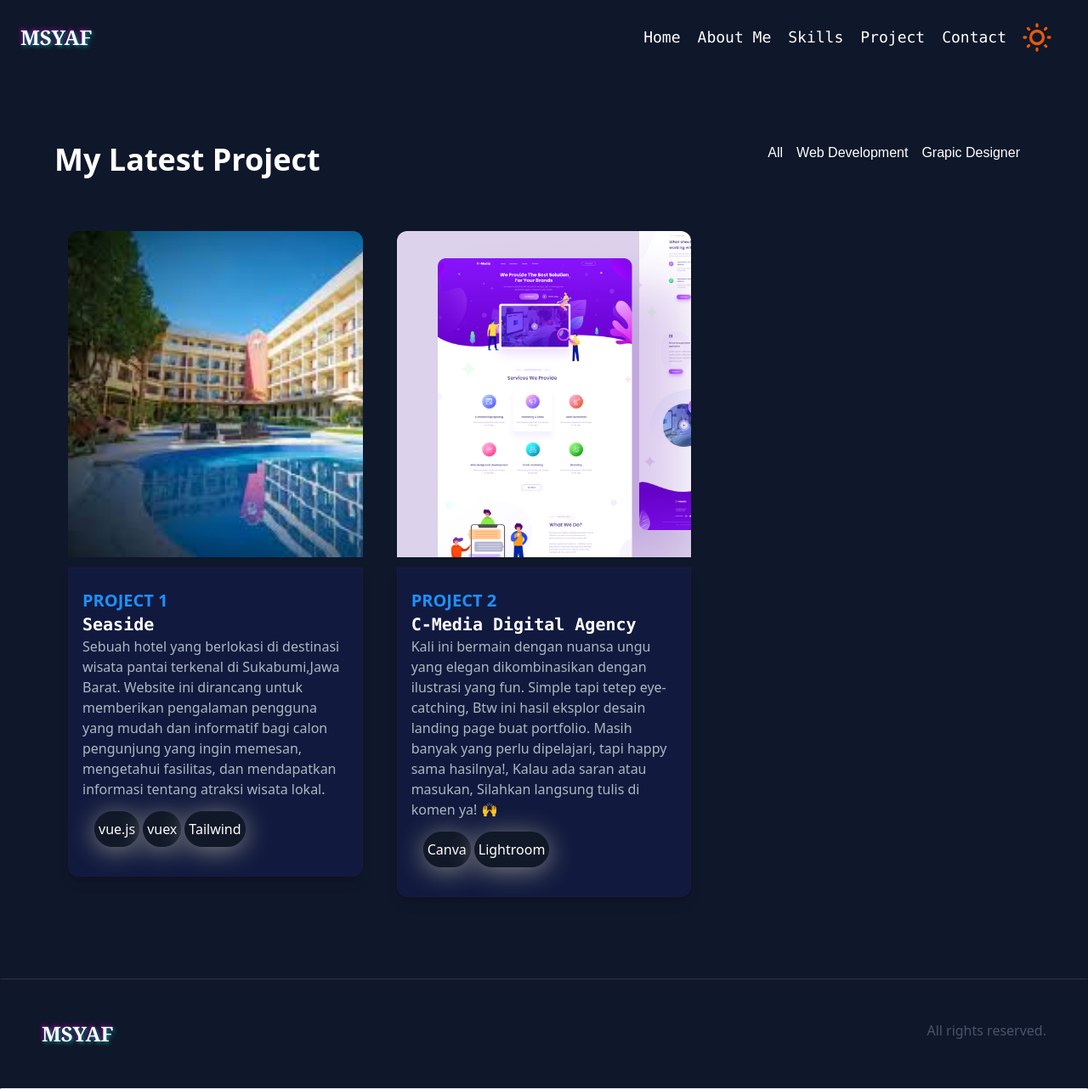
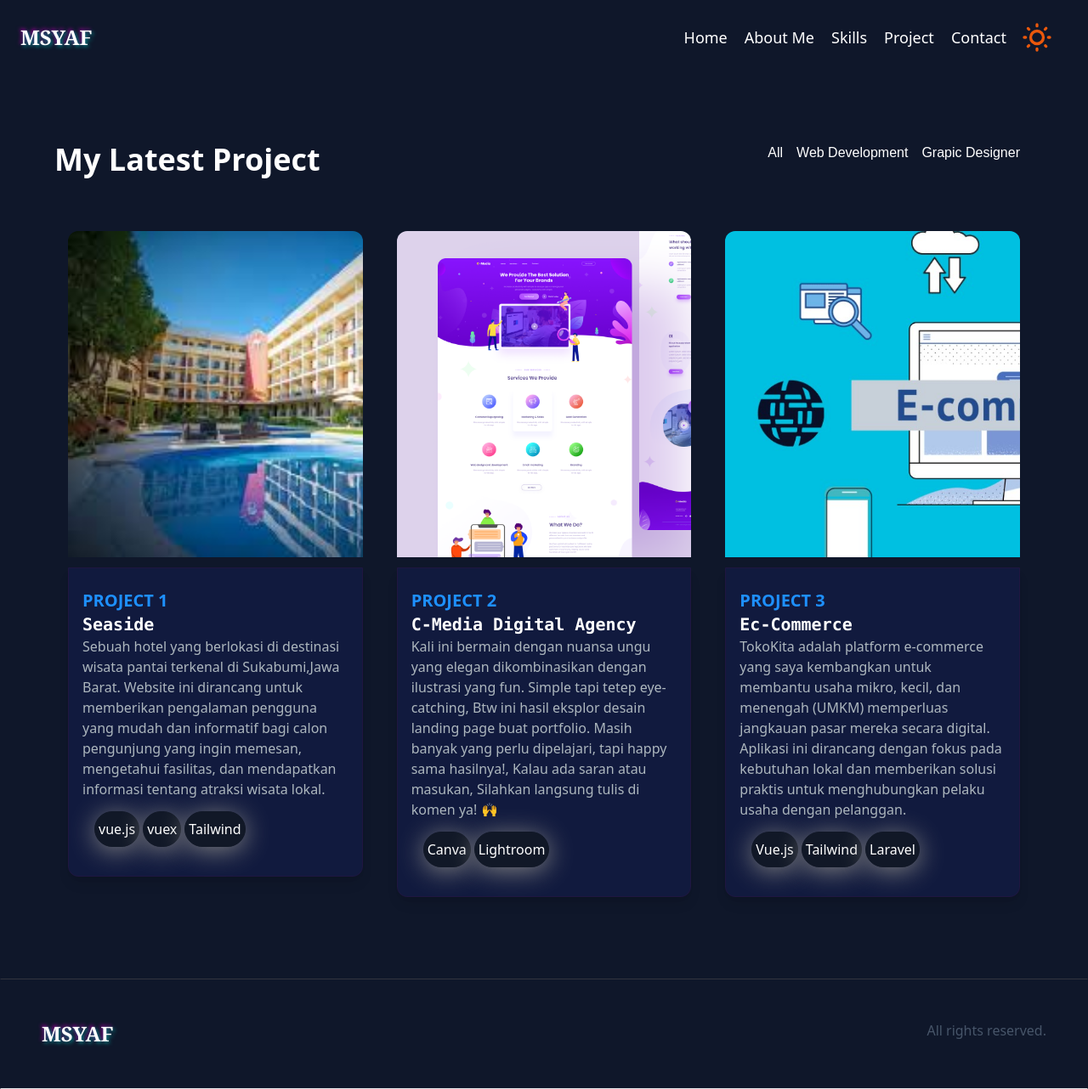
Before and after one commit to Musyafa095/mini-project-vue_paradaya, a Vue app in the folder mus-portofolio/: page /project in a window 1280 px wide. Shown: the whole page at 85% size. Built offline with nearby package versions, Linux system fonts and the light colour scheme.

Commit message:
add latest_project

```diff
--- a/mus-portofolio/src/components/LatestProjectSection.vue
+++ b/mus-portofolio/src/components/LatestProjectSection.vue
@@ -78,6 +78,17 @@ const Projects = ref ([
         technologies: ['Canva', 'Lightroom',],
         gitURL:'',
         webURL:'',
+    },
+    {
+       id: 3,
+        category: 'Web Development',
+        description: 'TokoKita adalah platform e-commerce yang saya kembangkan untuk membantu usaha mikro, kecil, dan menengah (UMKM) memperluas jangkauan pasar mereka secara digital. Aplikasi ini dirancang dengan fokus pada kebutuhan lokal dan memberikan solusi praktis untuk menghubungkan pelaku usaha dengan pelanggan.',
+        image:'/assets/TokoKita.jpg',
+        number: 'project 3',
+        title: 'Ec-commerce',
+        technologies: ['Vue.js', 'Tailwind', 'Laravel'],
+        gitURL:'',
+        webURL:'https://fe-kelompok5.vercel.app/',
     }
   ]);
 
--- a/mus-portofolio/src/components/NavBar.vue
+++ b/mus-portofolio/src/components/NavBar.vue
@@ -20,7 +20,7 @@
                <li v-for="item in menu" :key="item.id">
       <router-link
         :to="item.url"
-        class="block text-white transition hover:text-primary ease-linear text-2xl md:text-lg "
+        class="block text-white font-medium transition hover:text-primary ease-linear text-2xl md:text-lg font-sans "
         @click="scrollToSection(item.url)"
       >
         {{ item.name }}
--- a/mus-portofolio/src/components/Skills.vue
+++ b/mus-portofolio/src/components/Skills.vue
@@ -44,6 +44,11 @@ const skills = ref ([
     id: 3,
     name: 'PHP',
     width: '70%'
+},
+{
+    id: 4,
+    name: 'Python',
+    width: '90%'
 }
 
 ])
```
Also changed, not shown: mus-portofolio/public/assets/TokoKita.jpg (added).
